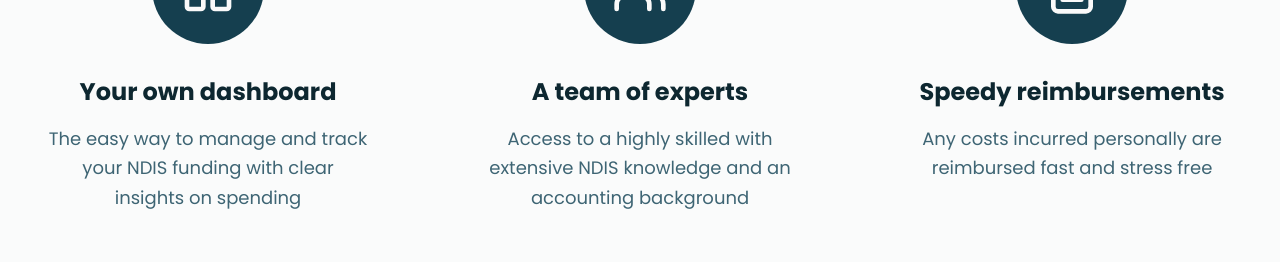
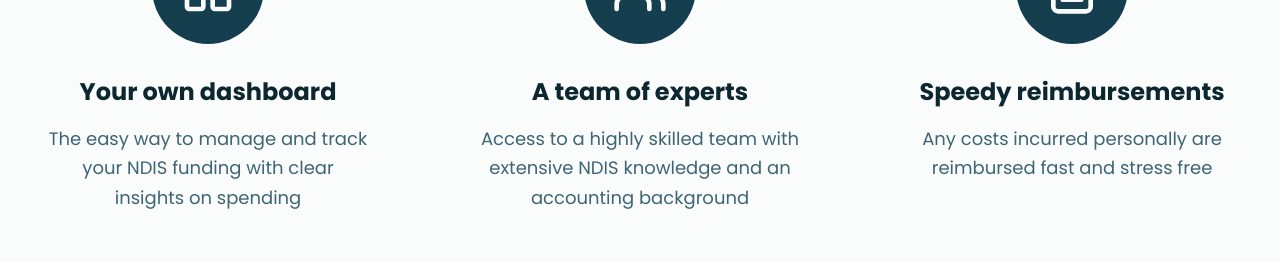
Before and after one commit to greenway-au/frontend, a Next.js app in the folder apps/marketing/: page / in a window 1280 px wide. Shown: the part 1300-1562 px from the top of the page. Built offline with nearby package versions, Linux system fonts and the light colour scheme; no server answers.

Commit message:
feat(marketing): update american words to aus words

```diff
--- a/apps/marketing/components/sections/faq-section.tsx
+++ b/apps/marketing/components/sections/faq-section.tsx
@@ -28,7 +28,7 @@
   {
     question: 'What if I need help or have questions?',
     answer:
-      "Our dedicated support team is here to help! Contact us by phone or email during business hours, and we'll respond promptly. We pride ourselves on providing personalized, friendly support.",
+      "Our dedicated support team is here to help! Contact us by phone or email during business hours, and we'll respond promptly. We pride ourselves on providing personalised, friendly support.",
   },
 ];
 
@@ -76,7 +76,7 @@
               <a href="#contact" className="font-semibold text-primary hover:underline underline-offset-4">
                 Contact our team
               </a>{' '}
-              for personalized assistance.
+              for personalised assistance.
             </p>
           </div>
         </div>
--- a/apps/marketing/components/sections/services-section.tsx
+++ b/apps/marketing/components/sections/services-section.tsx
@@ -10,7 +10,7 @@
   {
     icon: Users,
     title: 'A team of experts',
-    description: 'Access to a highly skilled with extensive NDIS knowledge and an accounting background',
+    description: 'Access to a highly skilled team with extensive NDIS knowledge and an accounting background',
   },
   {
     icon: FileText,
```
